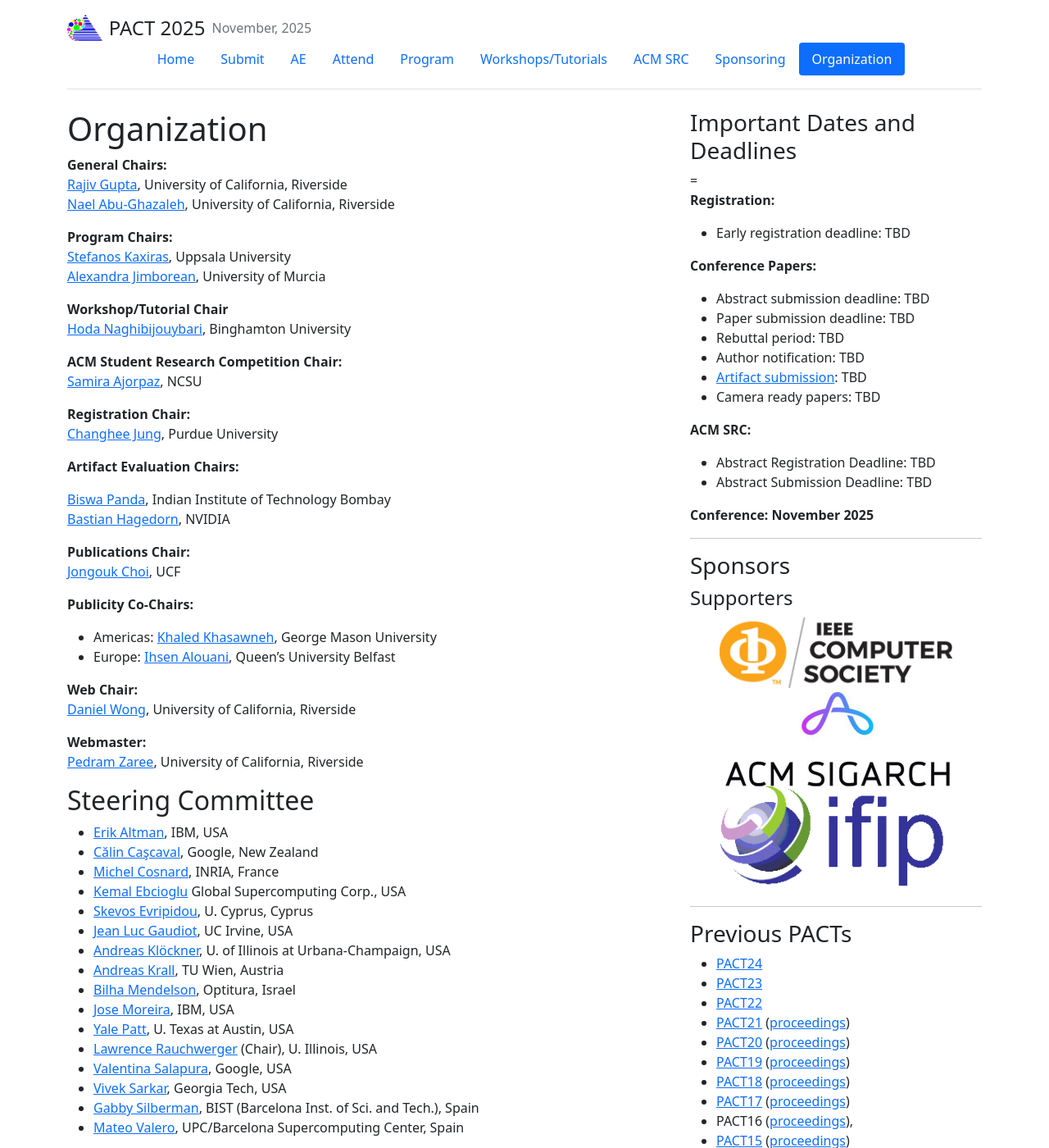
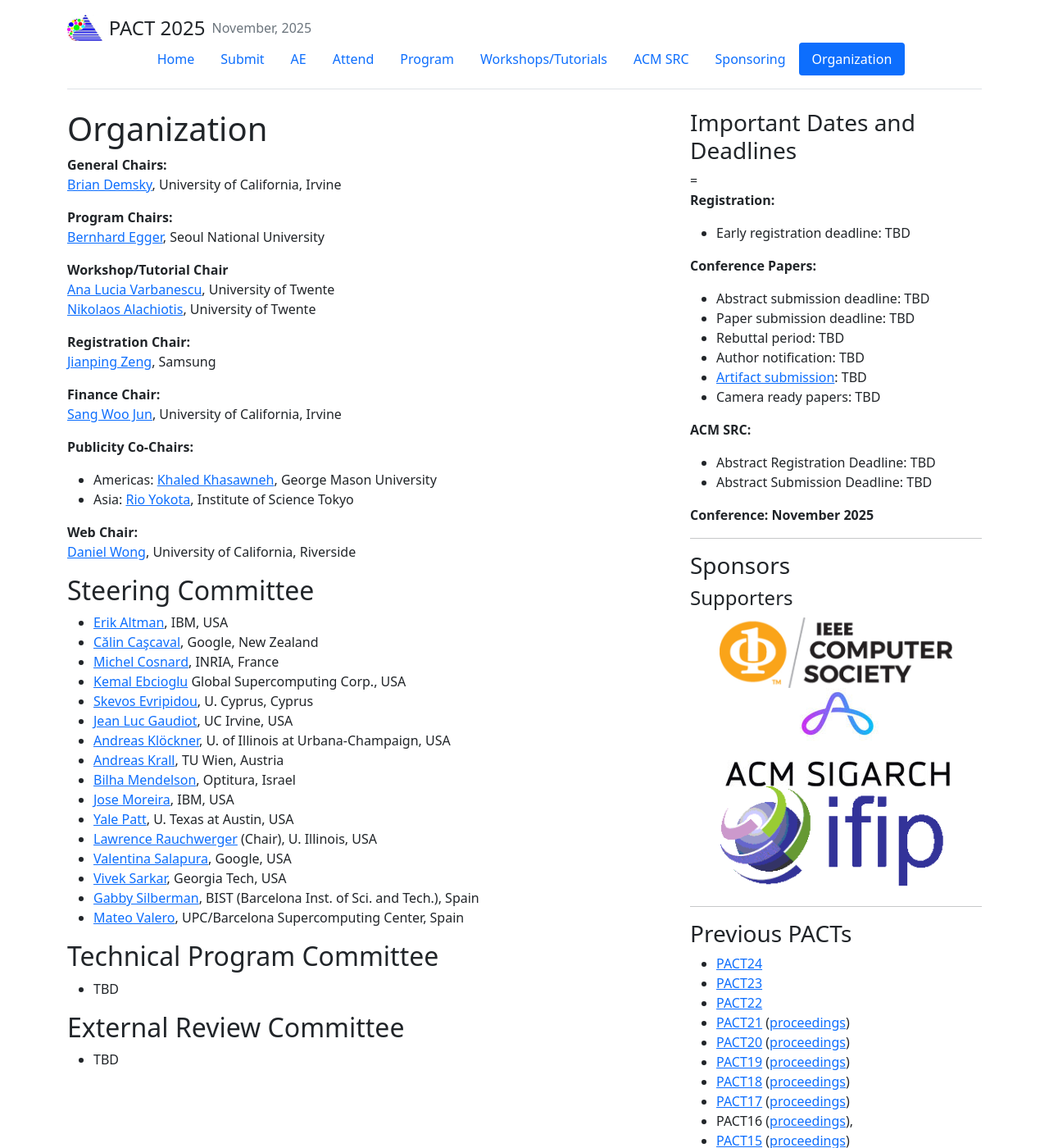
Before and after one commit to pact2025/pact2025.github.io, a Jekyll site: the page built from organization/index.md, in a window 1280 px wide and 1400 px high. Shown: the whole window at 82% size. Built offline with Jekyll 4.4.1, drawn with Linux system fonts in a browser that asks for light colours.

Commit message:
Update index.md

```diff
--- a/organization/index.md
+++ b/organization/index.md
@@ -9,41 +9,44 @@
 # Organization
 
 **General Chairs:**<br>
-[Rajiv Gupta](https://www.cs.ucr.edu/~gupta/), University of California, Riverside <br>
-[Nael Abu-Ghazaleh](https://www.cs.ucr.edu/~nael/), University of California, Riverside
+[Brian Demsky](bdemsky@uci.edu), University of California, Irvine
 
 **Program Chairs:**<br>
-[Stefanos Kaxiras](https://pages.cs.wisc.edu/~kaxiras/), Uppsala University <br>
-[Alexandra Jimborean](https://webs.um.es/alexandra.jimborean/miwiki/doku.php), University of Murcia
+[Bernhard Egger](bernhard@csap.snu.ac.kr), Seoul National University
 
 **Workshop/Tutorial Chair**<br>
-[Hoda Naghibijouybari](https://sites.google.com/a/binghamton.edu/sites/system/errors/WebspaceNotFound?path=%2Fhoda%2F), Binghamton University
+[Ana Lucia Varbanescu](n.alachiotis@utwente.nl), University of Twente
+[Nikolaos Alachiotis](a.l.varbanescu@utwente.nl), University of Twente
 
+<!--
 **ACM Student Research Competition Chair:**<br>
 [Samira Ajorpaz](https://mirbaghercom.wordpress.com/), NCSU
+-->
 
 **Registration Chair:**<br>
-[Changhee Jung](https://www.cs.purdue.edu/homes/chjung/), Purdue University
+[Jianping Zeng](jpzeng92@gmail.com), Samsung
 
+**Finance Chair:**<br>
+[Sang Woo Jun](swjun@uci.edu), University of California, Irvine
+
+<!--
 **Artifact Evaluation Chairs:**<br>
-
 [Biswa Panda](https://www.cse.iitb.ac.in/~biswa/), Indian Institute of Technology Bombay <br>
 [Bastian Hagedorn](https://bastianhagedorn.github.io), NVIDIA
+-->
 
-
+<!--
 **Publications Chair:**<br>
 [Jongouk Choi](https://jongouk-choi.github.io/jongouk/), UCF
+-->
 
 **Publicity Co-Chairs:**<br>
-- Americas: [Khaled Khasawneh](https://sites.google.com/view/knkhasawneh/khaled-n-khasawneh), George Mason University
-- Europe: [Ihsen Alouani](https://sites.google.com/view/ihsen-alouani), Queen's University Belfast
-
+- Americas: [Khaled Khasawneh](kkhasawn@gmu.edu), George Mason University
+- Asia: [Rio Yokota](rioyokota@rio.scrc.iir.isct.ac.jp), Institute of Science Tokyo
 
 **Web Chair:**<br>
-[Daniel Wong](https://www.danielwong.org/), University of California, Riverside
+[Daniel Wong](danwong@ucr.edu), University of California, Riverside
 
-**Webmaster:**<br>
-[Pedram Zaree](https://pedramzaree.github.io/), University of California, Riverside
 
 
 
```
